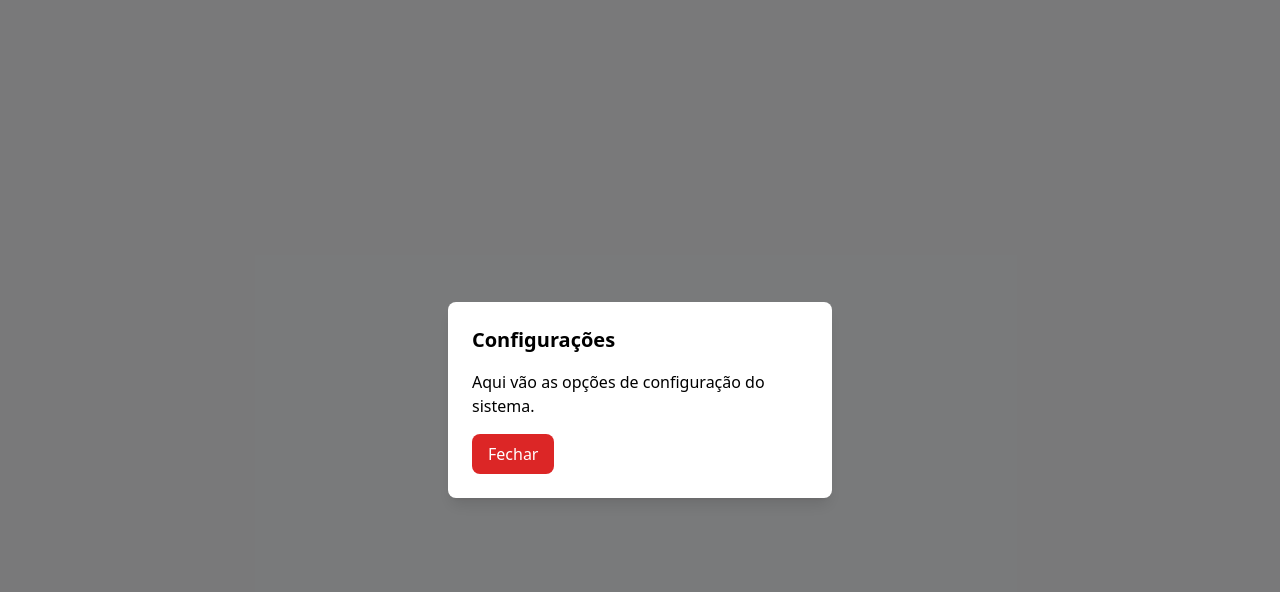
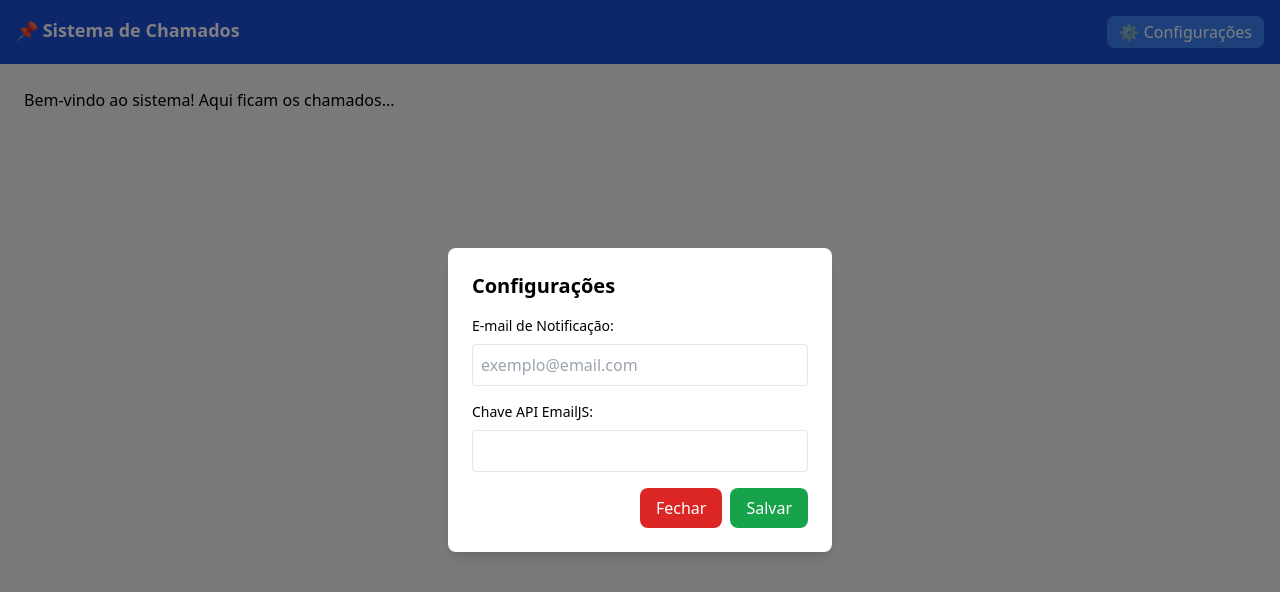
Before and after one commit to limae7852/Chamados, a plain HTML site: page index.html in a window 1280 px wide. Both pictures are taken after a click on the button "⚙️ Configurações". Drawn offline with nearby package versions, Linux system fonts and the light colour scheme.

Commit message:
index.html

```diff
--- a/index.html
+++ b/index.html
@@ -3,32 +3,49 @@
 <head>
   <meta charset="UTF-8">
   <meta name="viewport" content="width=device-width, initial-scale=1.0">
-  <title>Teste Modal Configurações</title>
+  <title>Sistema de Chamados</title>
   <script src="https://cdn.tailwindcss.com"></script>
 </head>
-<body class="bg-gray-100 flex items-center justify-center h-screen">
+<body class="bg-gray-100 min-h-screen">
 
-  <!-- Botão Configurações -->
-  <button id="btnSettings" class="px-4 py-2 bg-blue-600 text-white rounded-lg shadow">
-    ⚙️ Configurações
-  </button>
+  <!-- Navbar -->
+  <nav class="bg-blue-700 text-white p-4 flex justify-between">
+    <h1 class="text-lg font-bold">📌 Sistema de Chamados</h1>
+    <button id="btnSettings" class="bg-blue-500 px-3 py-1 rounded-lg hover:bg-blue-600">
+      ⚙️ Configurações
+    </button>
+  </nav>
+
+  <!-- Conteúdo -->
+  <main class="p-6">
+    <p>Bem-vindo ao sistema! Aqui ficam os chamados...</p>
+  </main>
 
   <!-- Modal Configurações -->
   <div id="modalSettings" class="fixed inset-0 hidden items-center justify-center bg-black bg-opacity-50">
     <div class="bg-white p-6 rounded-lg shadow-lg w-96">
       <h2 class="text-xl font-bold mb-4">Configurações</h2>
-      <p class="mb-4">Aqui vão as opções de configuração do sistema.</p>
-      <button id="closeSettings" class="px-4 py-2 bg-red-600 text-white rounded-lg">
-        Fechar
-      </button>
+
+      <label class="block mb-2 text-sm font-medium">E-mail de Notificação:</label>
+      <input id="notifyEmail" type="email" class="w-full border p-2 rounded mb-4" placeholder="exemplo@email.com">
+
+      <label class="block mb-2 text-sm font-medium">Chave API EmailJS:</label>
+      <input id="emailjsKey" type="text" class="w-full border p-2 rounded mb-4">
+
+      <div class="flex justify-end gap-2">
+        <button id="closeSettings" class="px-4 py-2 bg-red-600 text-white rounded-lg">Fechar</button>
+        <button id="saveSettings" class="px-4 py-2 bg-green-600 text-white rounded-lg">Salvar</button>
+      </div>
     </div>
   </div>
 
+  <!-- Script -->
   <script>
     document.addEventListener("DOMContentLoaded", () => {
       const btnSettings = document.getElementById("btnSettings");
       const modalSettings = document.getElementById("modalSettings");
       const closeSettingsBtn = document.getElementById("closeSettings");
+      const saveSettingsBtn = document.getElementById("saveSettings");
 
       // Abrir modal
       btnSettings.addEventListener("click", () => {
@@ -41,6 +58,13 @@
         modalSettings.classList.add("hidden");
         modalSettings.classList.remove("flex");
       });
+
+      // Salvar (exemplo simples só para debug)
+      saveSettingsBtn.addEventListener("click", () => {
+        alert("Configurações salvas com sucesso!");
+        modalSettings.classList.add("hidden");
+        modalSettings.classList.remove("flex");
+      });
     });
   </script>
 
```
